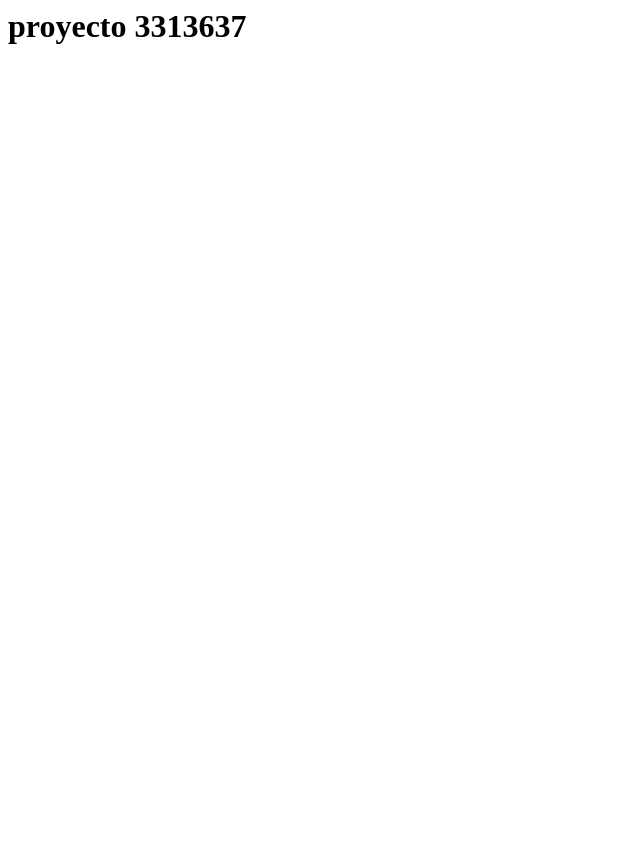
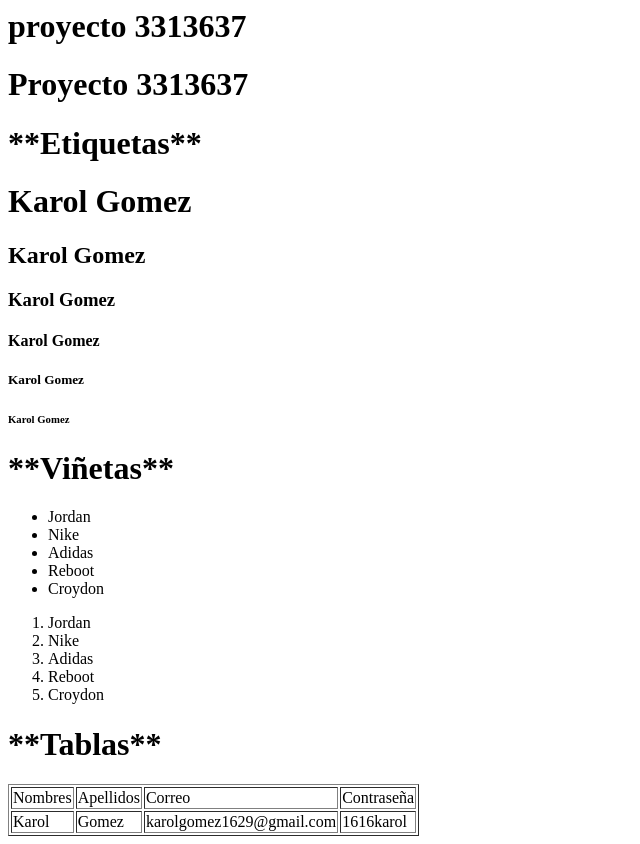
Before and after one commit to karolgomez1629-blip/Proyectoficha3313637, a plain HTML site: page index.html in a window 1280 px wide. Shown: the whole page, without its empty margins (0-640 px from the left). Before the commit the page ends 800 px from the top, so only its background shows below. Drawn offline with Linux system fonts and the light colour scheme.

Commit message:
Creacion de tablas

```diff
--- a/index.html
+++ b/index.html
@@ -1 +1,51 @@
 <h1>proyecto 3313637</h1>
+<!DOCTYPE html>
+<html lang="en">
+<head>
+    <meta charset="UTF-8">
+    <meta name="viewport" content="width=device-width, initial-scale=1.0">
+    <title>Proyecto 3313637</title>
+</head>
+<body>
+    <h1>Proyecto 3313637</h1>
+    <h1>**Etiquetas**</h1>
+    <h1>Karol Gomez</h1>
+    <h2>Karol Gomez</h2>
+    <h3>Karol Gomez</h3>
+    <h4>Karol Gomez</h4>
+    <h5>Karol Gomez</h5>
+    <h6>Karol Gomez</h6>
+
+    <h1>**Viñetas**</h1>
+    <ul>
+        <li>Jordan</li>
+        <li>Nike</li>
+        <li>Adidas</li>
+        <li>Reboot</li>
+        <li>Croydon</li>
+    </ul>
+
+    <ol>
+        <li>Jordan</li>
+        <li>Nike</li>
+        <li>Adidas</li>
+        <li>Reboot</li>
+        <li>Croydon</li>
+    </ol>
+
+<h1>**Tablas**</h1>
+    <table border="1">
+        <tr>
+            <td>Nombres</td>
+            <td>Apellidos</td>
+            <td>Correo</td>
+            <td>Contraseña</td>
+        </tr>
+        <tr>
+            <td>Karol</td>
+            <td>Gomez</td>
+            <td>karolgomez1629@gmail.com</td>
+            <td>1616karol</td>
+        </tr>
+</body>
+</html>
```
